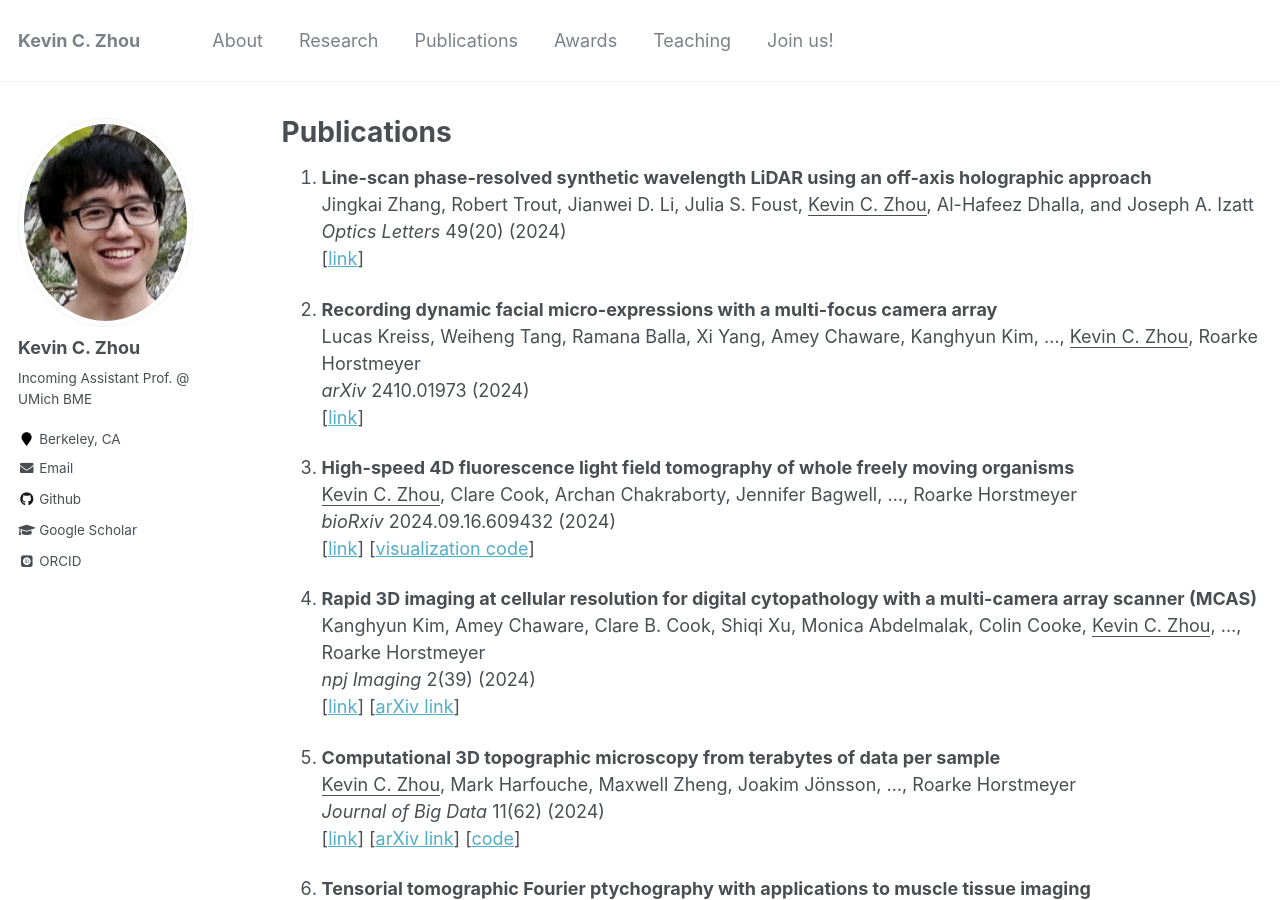
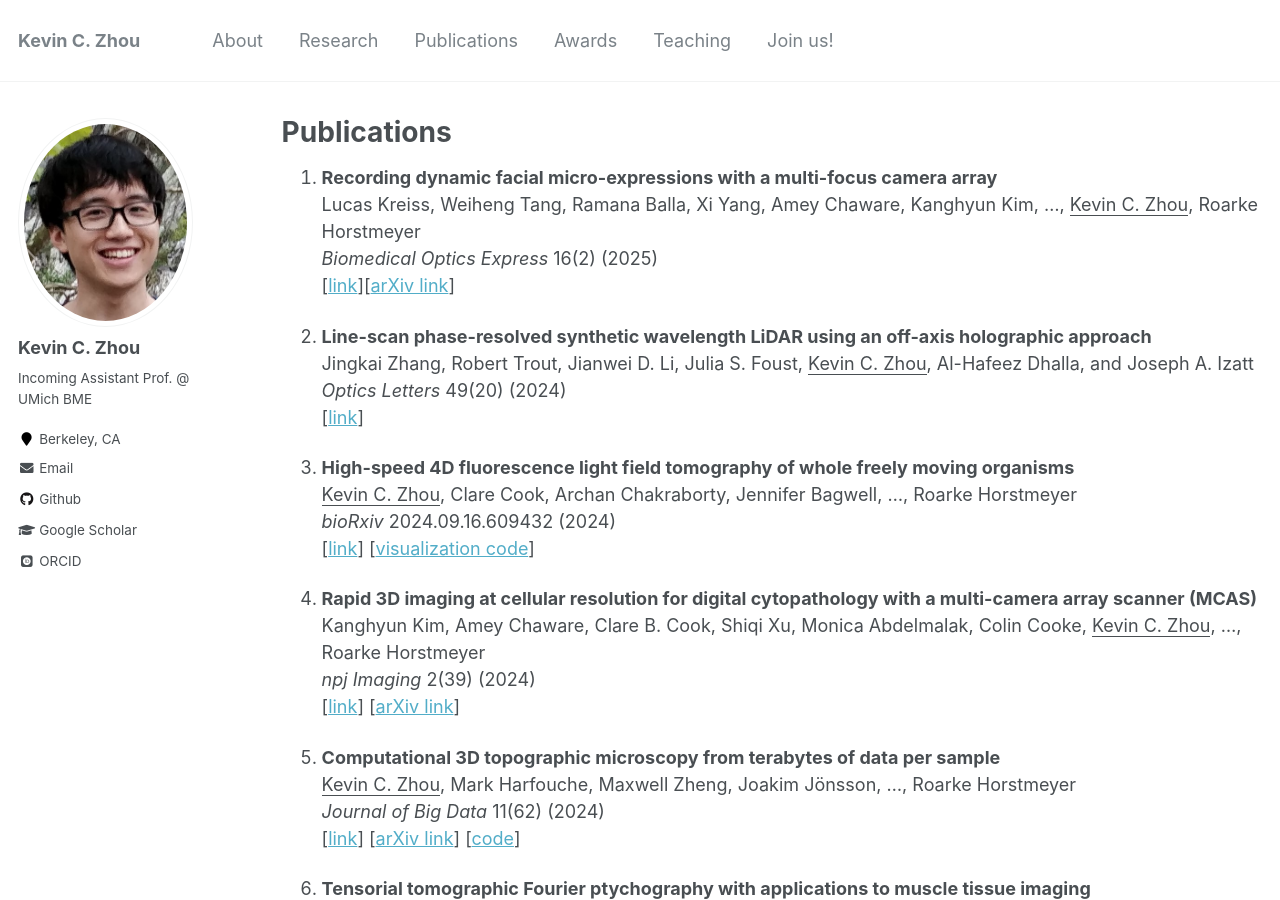
Before and after one commit to kevinczhou/kevinczhou.github.io, a Jekyll site: the page built from _pages/publications.md, in a window 1280 px wide and 900 px high. Built offline with Jekyll 4.4.1, drawn with Linux system fonts in a browser that asks for light colours; some web fonts are replaced.

Commit message:
Update publications.md

```diff
--- a/_pages/publications.md
+++ b/_pages/publications.md
@@ -4,15 +4,15 @@ title: "Publications"
 permalink: /publications/
 author_profile: true
 ---
+1. **Recording dynamic facial micro-expressions with a multi-focus camera array**
+Lucas Kreiss, Weiheng Tang, Ramana Balla, Xi Yang, Amey Chaware, Kanghyun Kim, ..., <ins>Kevin C. Zhou</ins>, Roarke Horstmeyer
+*Biomedical Optics Express* 16(2) (2025)
+[[link](https://opg.optica.org/boe/fulltext.cfm?uri=boe-16-2-617&id=567134)][[arXiv link](https://arxiv.org/abs/2410.01973)]
+
 1. **Line-scan phase-resolved synthetic wavelength LiDAR using an off-axis holographic approach**
 Jingkai Zhang, Robert Trout, Jianwei D. Li, Julia S. Foust, <ins>Kevin C. Zhou</ins>, Al-Hafeez Dhalla, and Joseph A. Izatt
 *Optics Letters* 49(20) (2024)
 [[link](https://opg.optica.org/ol/abstract.cfm?uri=ol-49-20-5755)]
-
-1. **Recording dynamic facial micro-expressions with a multi-focus camera array**
-Lucas Kreiss, Weiheng Tang, Ramana Balla, Xi Yang, Amey Chaware, Kanghyun Kim, ..., <ins>Kevin C. Zhou</ins>, Roarke Horstmeyer
-*arXiv* 2410.01973 (2024)
-[[link](https://arxiv.org/abs/2410.01973)]
 
 1. **High-speed 4D fluorescence light field tomography of whole freely moving organisms**
 <ins>Kevin C. Zhou</ins>, Clare Cook, Archan Chakraborty, Jennifer Bagwell, ..., Roarke Horstmeyer
```
